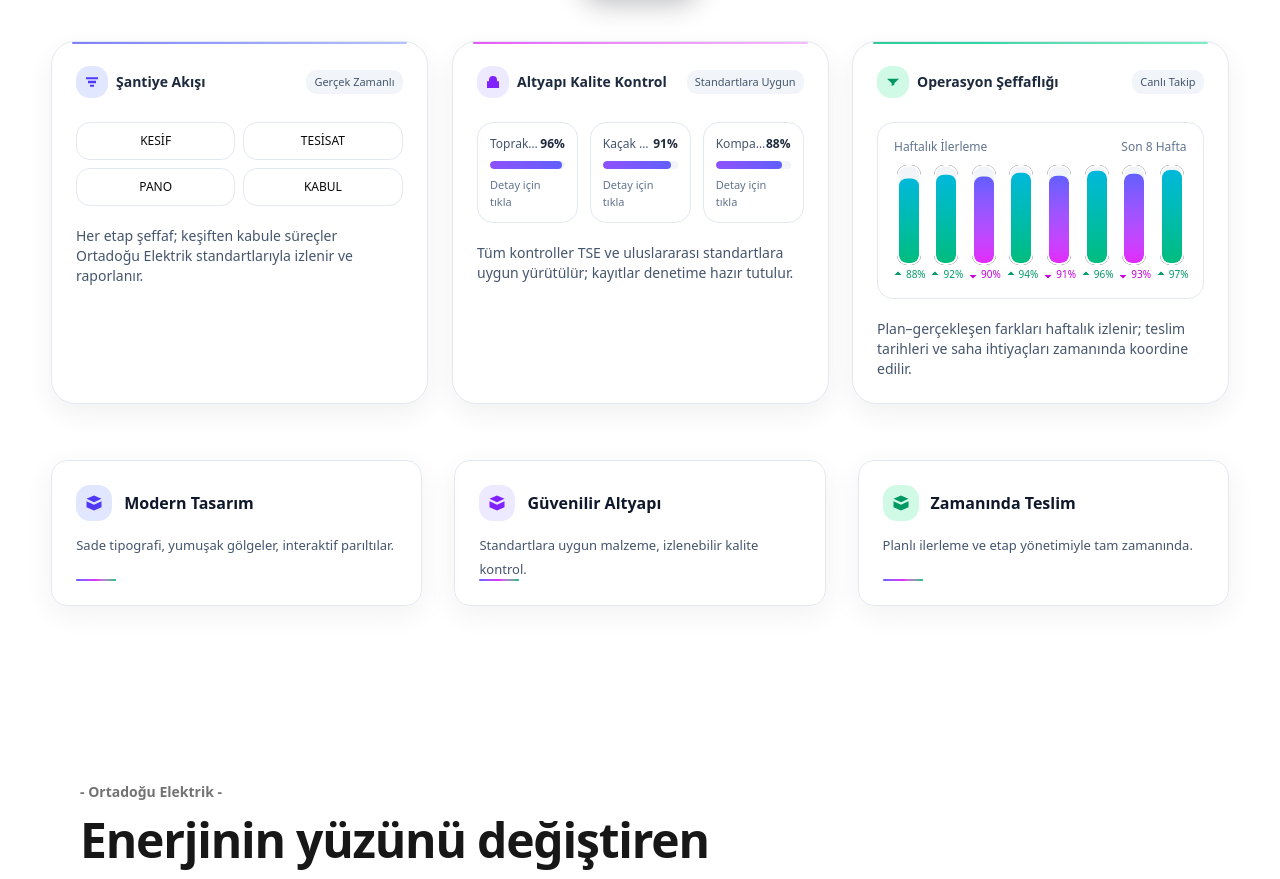
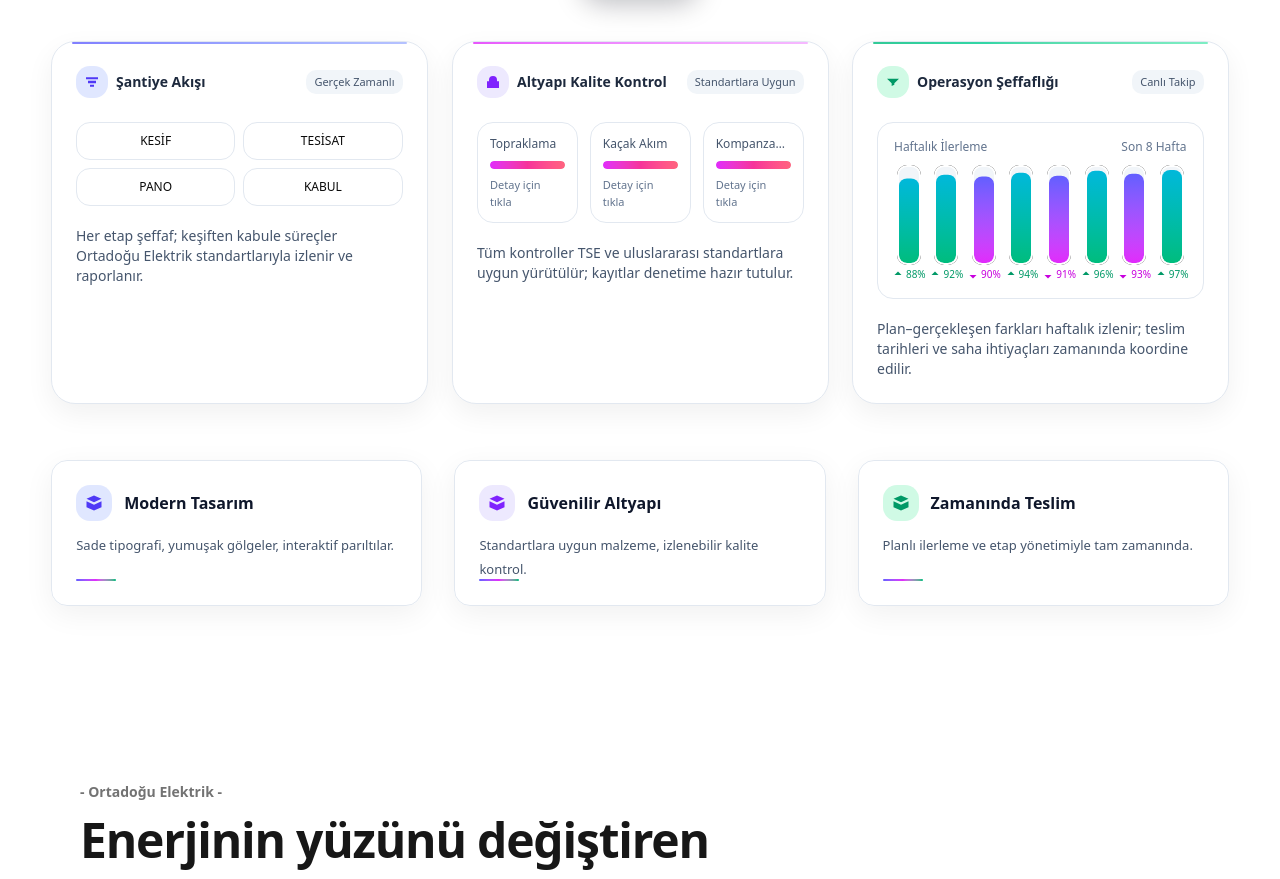
Before and after one commit to ErtugrulArac/Ortadogu-Elektrik-Website, a Next.js app: page / in a window 1280 px wide. Shown: the part 1500-2379 px from the top of the page. Built offline with nearby package versions, Linux system fonts and the light colour scheme.

Commit message:
grafik kısmı revize edildi yüzdelik dilimler kaldırırldı

```diff
--- a/src/components/grafik/index.tsx
+++ b/src/components/grafik/index.tsx
@@ -3,10 +3,8 @@
 
 import React, { useEffect, useRef, useState } from "react";
 
-
 type MetricKey = "topraklama" | "kacak" | "kompanzasyon";
 type PhaseKey = "KESİF" | "TESİSAT" | "PANO" | "KABUL";
-
 
 const weekly = [88, 92, 90, 94, 91, 96, 93, 97];
 
@@ -66,7 +64,6 @@ const phaseNotes: Record<PhaseKey, string[]> = {
   ],
 };
 
-
 function useMouseVars() {
   const ref = useRef<HTMLDivElement>(null);
   const [vars, setVars] = useState({ px: 50, py: 50, mx: 0, my: 0 });
@@ -79,7 +76,6 @@ function useMouseVars() {
       const r = el.getBoundingClientRect();
       const x = ((e.clientX - r.left) / r.width) * 100;
       const y = ((e.clientY - r.top) / r.height) * 100;
-      // normalize: [-1, 1]
       const mx = x / 50 - 1;
       const my = y / 50 - 1;
       setVars({ px: x, py: y, mx, my });
@@ -153,7 +149,6 @@ function TiltCard({
         transform: `perspective(900px) rotateX(${tilt.rx}deg) rotateY(${tilt.ry}deg)`,
       }}
     >
-
       <div
         className="pointer-events-none absolute inset-0 rounded-3xl opacity-0 transition-opacity duration-300 group-hover:opacity-100"
         style={
@@ -164,10 +159,9 @@ function TiltCard({
           } as React.CSSProperties
         }
       />
-
-
       <div
-        className={`absolute left-5 right-5 top-0 h-[2px] rounded-full opacity-80 ${accent === "indigo"
+        className={`absolute left-5 right-5 top-0 h-[2px] rounded-full opacity-80 ${
+          accent === "indigo"
             ? "bg-gradient-to-r from-indigo-500 to-indigo-300"
             : accent === "emerald"
             ? "bg-gradient-to-r from-emerald-500 to-emerald-300"
@@ -181,6 +175,51 @@ function TiltCard({
   );
 }
 
+/* ——— Metric button: yüzdeyi kaldır, barı tam doldur, fare takibi ekle ——— */
+function MetricButton({
+  k,
+  m,
+  active,
+  onClick,
+}: {
+  k: MetricKey;
+  m: { title: string; value: number; notes: string[] };
+  active: boolean;
+  onClick: () => void;
+}) {
+  const mag = useMagnetic();
+
+  return (
+    <button
+      ref={mag.ref}
+      key={k}
+      onClick={onClick}
+      type="button"
+      aria-expanded={active}
+      onMouseMove={mag.onFrame}
+      onMouseLeave={mag.reset}
+      className={`group/metric w-full min-w-0 rounded-2xl border p-3 text-left outline-none transition ${
+        active
+          ? "border-violet-300 bg-violet-50 shadow-[0_8px_26px_rgba(124,58,237,0.15)]"
+          : "border-slate-200 bg-white hover:-translate-y-0.5 hover:shadow-[0_10px_30px_rgba(2,6,23,0.07)]"
+      }`}
+      style={{ transform: `translate3d(${mag.t.x}px, ${mag.t.y}px, 0)` }}
+    >
+      <div className="flex items-center justify-between">
+        <div className="truncate text-[12px] text-slate-600">{m.title}</div>
+      </div>
+
+      <div className="mt-2 h-2 w-full overflow-hidden rounded-full bg-slate-100">
+        <div
+          className="h-full w-full rounded-full bg-gradient-to-r from-fuchsia-500 via-pink-500 to-rose-400 transition-opacity duration-500 group-hover/metric:opacity-95"
+          style={{ width: "100%" }}
+        />
+      </div>
+
+      <div className="mt-2 text-[11px] text-slate-500">Detay için tıkla</div>
+    </button>
+  );
+}
 
 export default function FeaturesSection() {
   const [openMetric, setOpenMetric] = useState<MetricKey | null>(null);
@@ -200,13 +239,11 @@ export default function FeaturesSection() {
       className="relative w-full overflow-hidden bg-white py-18 md:py-24"
       style={
         {
-
           ["--px" as any]: `${vars.px}%`,
           ["--py" as any]: `${vars.py}%`,
         } as React.CSSProperties
       }
     >
-
       <div
         className="pointer-events-none absolute inset-0 -z-20 transition-opacity duration-300"
         style={{
@@ -214,7 +251,6 @@ export default function FeaturesSection() {
             "radial-gradient(620px 460px at var(--px) var(--py), rgba(99,102,241,0.09), rgba(236,72,153,0.06) 38%, rgba(16,185,129,0.05) 58%, transparent 70%)",
         }}
       />
-
 
       <div
         className="pointer-events-none absolute -top-40 -left-28 size-[520px] rounded-full bg-[radial-gradient(ellipse_at_center,rgba(99,102,241,0.18),transparent_60%)] blur-3xl -z-30"
@@ -230,7 +266,6 @@ export default function FeaturesSection() {
       />
 
       <div className="mx-auto w-[92%] max-w-7xl">
-
         <div className="text-center" style={parallax(0.2)}>
           <span className="inline-flex items-center gap-2 rounded-full border border-slate-200 bg-white/70 px-3 py-1 text-[11px] font-medium text-slate-600 shadow-sm backdrop-blur">
             Ortadoğu Elektrik
@@ -273,9 +308,7 @@ export default function FeaturesSection() {
           </div>
         </div>
 
-
         <div className="mt-12 grid grid-cols-1 gap-6 md:grid-cols-3">
-
           <TiltCard accent="indigo">
             <div className="relative z-10">
               <div className="flex items-center justify-between">
@@ -299,12 +332,14 @@ export default function FeaturesSection() {
                       onClick={() => setOpenPhase(active ? null : t)}
                       type="button"
                       aria-expanded={active}
-                      className={`group relative w-full min-w-0 rounded-xl border px-4 py-2.5 text-center text-xs font-medium outline-none transition ${active ? "border-indigo-300 bg-indigo-50" : "border-slate-200 bg-white hover:bg-slate-50"
+                      className={`group relative w-full min-w-0 rounded-xl border px-4 py-2.5 text-center text-xs font-medium outline-none transition ${
+                        active ? "border-indigo-300 bg-indigo-50" : "border-slate-200 bg-white hover:bg-slate-50"
                       } focus-visible:ring-2 focus-visible:ring-indigo-400`}
                     >
                       <span className="relative z-10">{t}</span>
                       <span
-                        className={`absolute left-1/2 bottom-1 h-0.5 w-0 -translate-x-1/2 rounded-full bg-gradient-to-r from-indigo-500 to-fuchsia-500 transition-all duration-300 ${active ? "w-3/4" : "group-hover:w-1/2"
+                        className={`absolute left-1/2 bottom-1 h-0.5 w-0 -translate-x-1/2 rounded-full bg-gradient-to-r from-indigo-500 to-fuchsia-500 transition-all duration-300 ${
+                          active ? "w-3/4" : "group-hover:w-1/2"
                         }`}
                       />
                     </button>
@@ -313,7 +348,8 @@ export default function FeaturesSection() {
               </div>
 
               <div
-                className={`grid transition-[grid-template-rows,opacity] duration-300 ease-out ${openPhase ? "grid-rows-[1fr] opacity-100" : "grid-rows-[0fr] opacity-0"
+                className={`grid transition-[grid-template-rows,opacity] duration-300 ease-out ${
+                  openPhase ? "grid-rows-[1fr] opacity-100" : "grid-rows-[0fr] opacity-0"
                 }`}
               >
                 <div className="overflow-hidden">
@@ -336,7 +372,6 @@ export default function FeaturesSection() {
             </div>
           </TiltCard>
 
-
           <TiltCard accent="fuchsia">
             <div className="relative z-10">
               <div className="flex items-center justify-between">
@@ -356,34 +391,20 @@ export default function FeaturesSection() {
                   const m = metricData[k];
                   const active = openMetric === k;
                   return (
-                    <button
+                    <MetricButton
                       key={k}
+                      k={k}
+                      m={m}
+                      active={active}
                       onClick={() => setOpenMetric(active ? null : k)}
-                      type="button"
-                      aria-expanded={active}
-                      className={`group/metric w-full min-w-0 rounded-2xl border p-3 text-left outline-none transition ${active
-                          ? "border-violet-300 bg-violet-50 shadow-[0_8px_26px_rgba(124,58,237,0.15)]"
-                          : "border-slate-200 bg-white hover:-translate-y-0.5 hover:shadow-[0_10px_30px_rgba(2,6,23,0.07)]"
-                        }`}
-                    >
-                      <div className="flex items-center justify-between">
-                        <div className="truncate text-[12px] text-slate-600">{m.title}</div>
-                        <div className="text-xs font-semibold text-slate-800">{m.value}%</div>
-                      </div>
-                      <div className="mt-2 h-2 w-full overflow-hidden rounded-full bg-slate-100">
-                        <div
-                          className="h-full rounded-full bg-gradient-to-r from-violet-500 to-indigo-500 transition-[width] duration-500 group-hover/metric:opacity-95"
-                          style={{ width: `${m.value}%` }}
                     />
-                      </div>
-                      <div className="mt-2 text-[11px] text-slate-500">Detay için tıkla</div>
-                    </button>
                   );
                 })}
               </div>
 
               <div
-                className={`grid transition-[grid-template-rows,opacity] duration-300 ease-out ${openMetric ? "grid-rows-[1fr] opacity-100" : "grid-rows-[0fr] opacity-0"
+                className={`grid transition-[grid-template-rows,opacity] duration-300 ease-out ${
+                  openMetric ? "grid-rows-[1fr] opacity-100" : "grid-rows-[0fr] opacity-0"
                 }`}
               >
                 <div className="overflow-hidden">
@@ -408,7 +429,6 @@ export default function FeaturesSection() {
             </div>
           </TiltCard>
 
-
           <TiltCard accent="emerald">
             <div className="relative z-10">
               <div className="flex items-center justify-between">
@@ -422,7 +442,6 @@ export default function FeaturesSection() {
                 </div>
                 <span className="rounded-lg bg-slate-100 px-2 py-1 text-[11px] text-slate-600">Canlı Takip</span>
               </div>
-
 
               <div className="mt-6 rounded-2xl border border-slate-200 p-4">
                 <div className="flex items-center justify-between text-xs text-slate-500">
@@ -445,11 +464,13 @@ export default function FeaturesSection() {
                         aria-expanded={active}
                       >
                         <div
-                          className={`h-24 w-5 overflow-hidden rounded-md bg-slate-100 ring-offset-2 transition ${active ? "ring-2 ring-emerald-400" : "ring-0"
+                          className={`h-24 w-5 overflow-hidden rounded-md bg-slate-100 ring-offset-2 transition ${
+                            active ? "ring-2 ring-emerald-400" : "ring-0"
                           }`}
                         >
                           <div
-                            className={`h-full w-full origin-bottom rounded-md ${up
+                            className={`h-full w-full origin-bottom rounded-md ${
+                              up
                                 ? "bg-gradient-to-t from-emerald-500 to-cyan-500"
                                 : "bg-gradient-to-t from-fuchsia-500 to-indigo-500"
                             } animate-[grow_900ms_ease-out]`}
@@ -457,7 +478,8 @@ export default function FeaturesSection() {
                           />
                         </div>
                         <div
-                          className={`flex items-center gap-0.5 text-[10px] ${up ? "text-emerald-600" : "text-fuchsia-600"
+                          className={`flex items-center gap-0.5 text-[10px] ${
+                            up ? "text-emerald-600" : "text-fuchsia-600"
                           }`}
                         >
                           <svg viewBox="0 0 24 24" className="size-3" fill="currentColor" aria-hidden="true">
@@ -476,7 +498,8 @@ export default function FeaturesSection() {
               </div>
 
               <div
-                className={`grid transition-[grid-template-rows,opacity] duration-300 ease-out ${openWeek !== null ? "grid-rows-[1fr] opacity-100" : "grid-rows-[0fr] opacity-0"
+                className={`grid transition-[grid-template-rows,opacity] duration-300 ease-out ${
+                  openWeek !== null ? "grid-rows-[1fr] opacity-100" : "grid-rows-[0fr] opacity-0"
                 }`}
               >
                 <div className="overflow-hidden">
@@ -506,7 +529,6 @@ export default function FeaturesSection() {
           </TiltCard>
         </div>
 
-        {/* alt özellikler */}
         <div className="mt-14 grid grid-cols-1 gap-8 md:grid-cols-3">
           {[
             {
```
Lines whose indentation alone changed are shown as unchanged.
